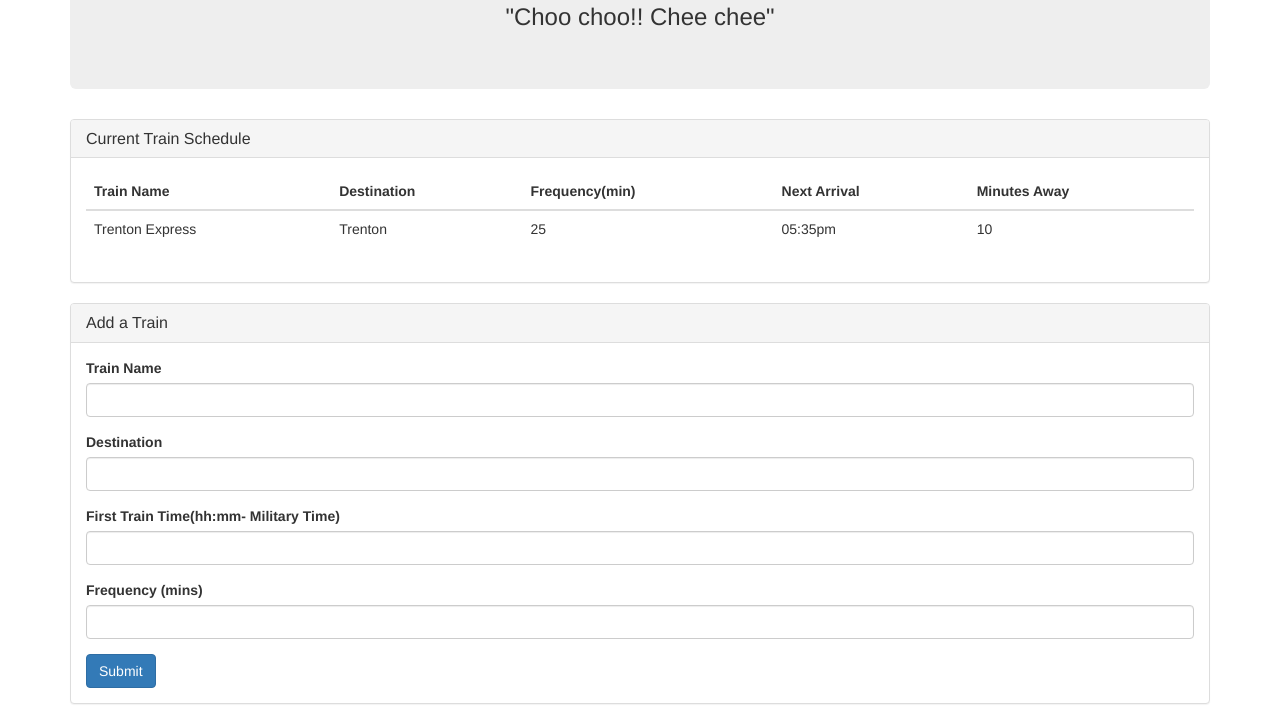
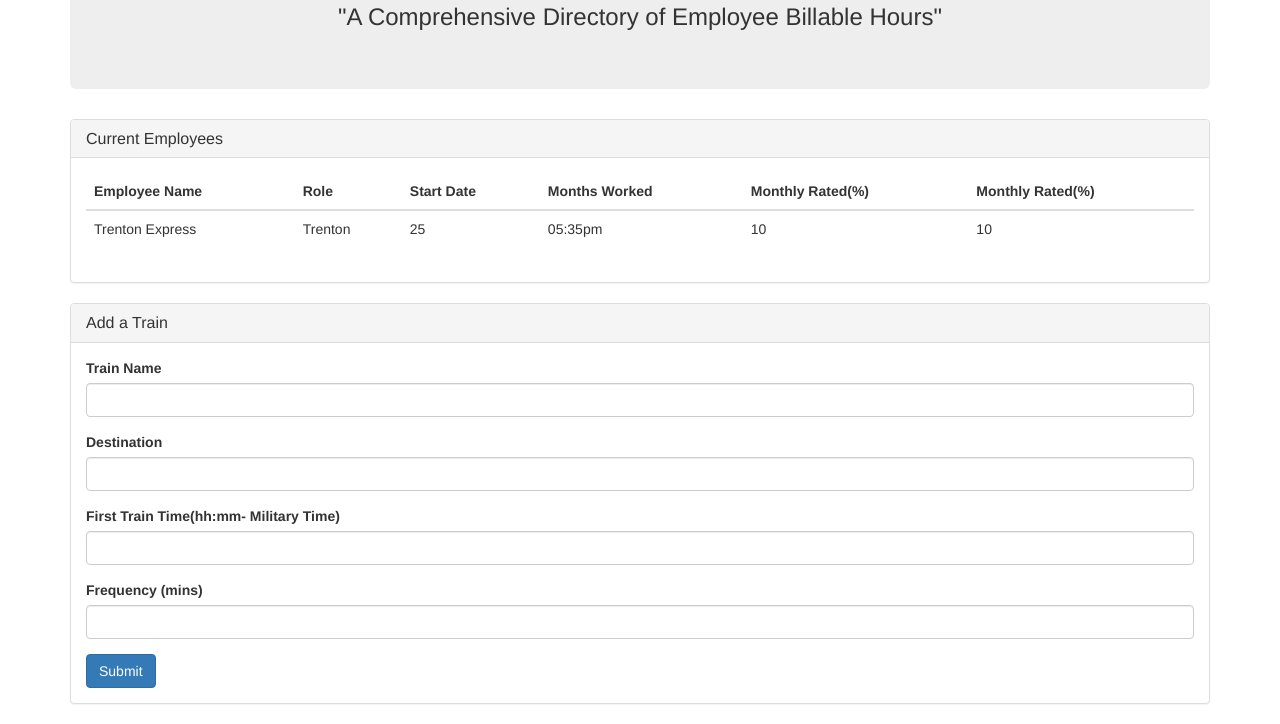
Before and after one commit to hmalle/EmployeeDataManagement, a plain HTML site: page index.html in a window 1280 px wide. Shown: the part 173-897 px from the top of the page. Drawn offline with nearby package versions, Linux system fonts and the light colour scheme.

Commit message:
fixed some stuff

```diff
--- a/index.html
+++ b/index.html
@@ -4,7 +4,7 @@
 <html lang="en-us">
   <head>
     <meta charset="UTF-8">
-    <title>Train Scheduler</title>
+    <title>Employee Data Management</title>
     <!-- jQuery -->
     <script src="https://cdnjs.cloudflare.com/ajax/libs/jquery/3.2.1/jquery.min.js"></script>
     <!-- Bootstrap CDN-->
@@ -19,36 +19,37 @@
       <br>
       <!-- Jumbotron Title -->
       <div class="jumbotron">
-        <h1 class="text-center">Anytime is Train Time</h1>
-        <h3 class="text-center">"Choo choo!! Chee chee"</h3>
+        <h1 class="text-center">Employee Data Management</h1>
+        <h3 class="text-center">"A Comprehensive Directory of Employee Billable Hours"</h3>
       </div>
 
-      <!-- Make Your Bid -->
       <div class="row">
         <div class="col-lg-12">
           <div class="panel panel-default">
             <div class="panel-heading">
-              <h3 class="panel-title">Current Train Schedule</h3>
+              <h3 class="panel-title">Current Employees</h3>
             </div>
             <div class="panel-body">
               <table class="table">
 
                 <thead>
                   <tr>
-                    <th scope="col">Train Name</th>
-                    <th scope="col">Destination</th>
-                    <th scope="col">Frequency(min)</th>
-                    <th scope="col">Next Arrival</th>
-                    <th scope="col">Minutes Away</th>
+                    <th scope="col">Employee Name</th>
+                    <th scope="col">Role</th>
+                    <th scope="col">Start Date</th>
+                    <th scope="col">Months Worked</th>
+                    <th scope="col">Monthly Rated(%)</th>
+                    <th scope="col">Monthly Rated(%)</th>
                   </tr>
                 </thead>
                 <tbody id="tableBody">
                   <tr>
-                    <td id="trainName">Trenton Express</th>
-                    <td id="dest">Trenton</td>
-                    <td id="freq">25</td>
-                    <td id="nextArrival">05:35pm</td>
-                    <td id="minsAway">10</td>
+                    <td id="employeeName">Trenton Express</th>
+                    <td id="role">Trenton</td>
+                    <td id="startDate">25</td>
+                    <td id="monthsWorked">05:35pm</td>
+                    <td id="monthlyRate">10</td>
+                    <td id="monthlyRate">10</td>
                   </tr>
 
                 </tbody>
```
Also changed, not shown: 1 other file.
